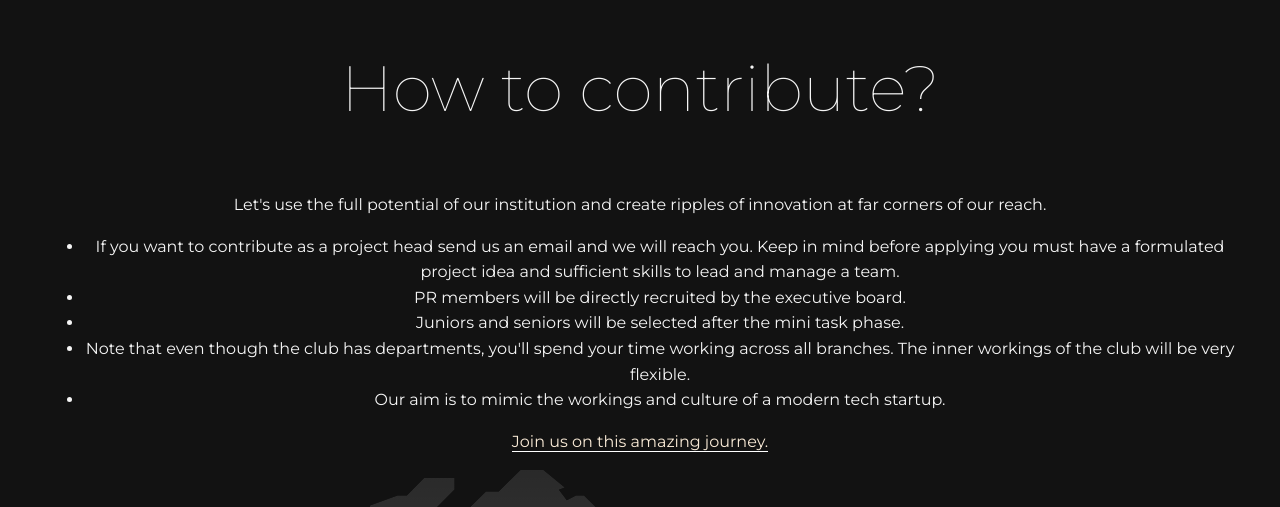
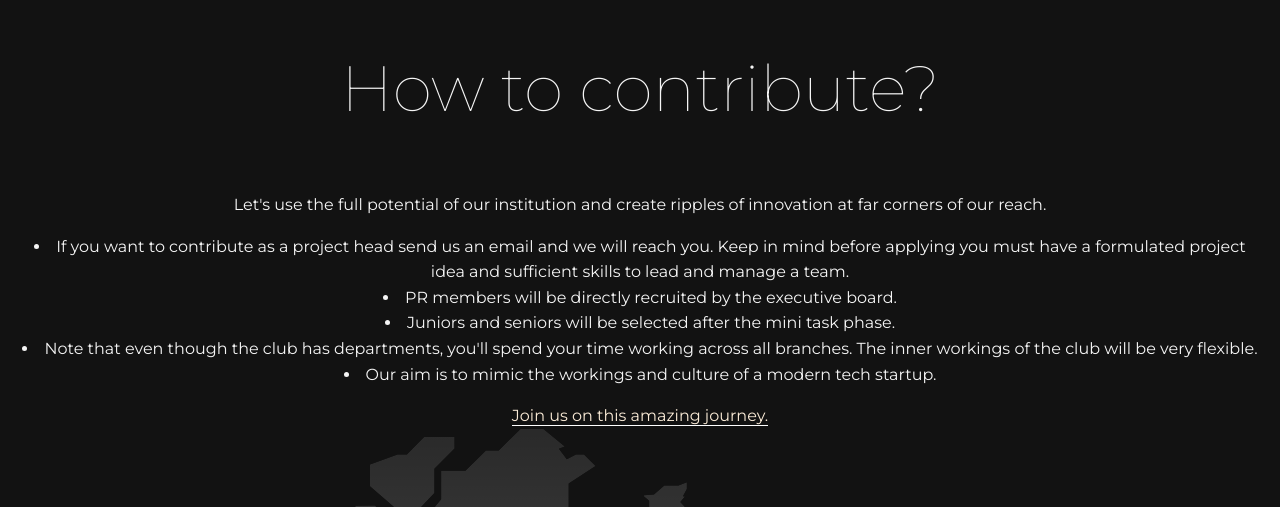
Before and after one commit to avijits01/EnigmaWeb, a PHP site: page /pages/landing.html in a window 1280 px wide. Shown: the part 5993-6500 px from the top of the page. Run offline with PHP 8.4, Linux system fonts and the light colour scheme; some libraries are stand-ins or nearby versions.

Commit message:
contri text sec fixed

```diff
--- a/public/css/landing.css
+++ b/public/css/landing.css
@@ -123,6 +123,7 @@ h1 {
 	border-bottom: 5px solid black;
 	-webkit-transition: stroke-width 1s, stroke-dashoffset 1s,
 		stroke-dasharray 1s;
+	-webkit-transition: stroke-width 1s, stroke-dashoffset 1s, stroke-dasharray 1s;
 	transition: stroke-width 1s, stroke-dashoffset 1s, stroke-dasharray 1s;
 }
 .text {
@@ -148,14 +149,7 @@ h1 {
 /* ============================================================================= */
 
 .button-ghost-white a {
-	background-image: -webkit-gradient(
-		linear,
-		left top,
-		right top,
-		from(#deb4b4),
-		color-stop(#ffffff),
-		to(#deb4b4)
-	);
+	background-image: -webkit-gradient(linear, left top, right top, from(#deb4b4), color-stop(#ffffff), to(#deb4b4));
 	background-image: linear-gradient(to right, #deb4b4, #ffffff, #deb4b4);
 	padding: 1.5rem 3rem;
 	background-size: 300% 100%;
@@ -314,8 +308,16 @@ h1 {
 	border-bottom: solid 1px white;
 }
 
+
+
 .contribute-section h5 {
 	font-weight: 400;
+}
+
+ul {
+	list-style-position: inside;
+	padding-left: 1em;
+	padding-right: 1em;
 }
 
 @-webkit-keyframes pulse {
--- a/public/pages/landing.html
+++ b/public/pages/landing.html
@@ -289,9 +289,9 @@
     <section class="contribute-section max-height">
         <h1>How to contribute?</h1>
         <!-- <h6>You can apply as a team member or project head.</h6> -->
-        <p class="text-container">
-            Let's use the full potential of our institution and create ripples of innovation at far corners of our reach.
-            <ul class="text-container">
+        <p>
+            Let's use the full potential of our institution and create ripples of innovation at far corners of our reach.</p>
+            <ul>
                 <li>If you want to contribute as a project head send us an email and we will reach you. Keep in mind before applying you must have a formulated project idea and sufficient skills to lead and manage a team.
                 </li>
                 <li>PR members will be directly recruited by the executive board.</li>
@@ -300,7 +300,6 @@
                 <li>Our aim is to mimic the workings and culture of a modern tech startup.</li>
             </ul>
             <a href="/apply">Join us on this amazing journey. </a>
-        </p>
         <div class="Map-section">
             <div class="Map-container">
                 <svg id="Map-svg" viewBox="0 0 670.2 432.4" style="enable-background:new 0 0 670.2 432.4;" xml:space="preserve" version="1.1" xmlns="http://www.w3.org/2000/svg" xmlns:xlink="http://www.w3.org/1999/xlink">
```
